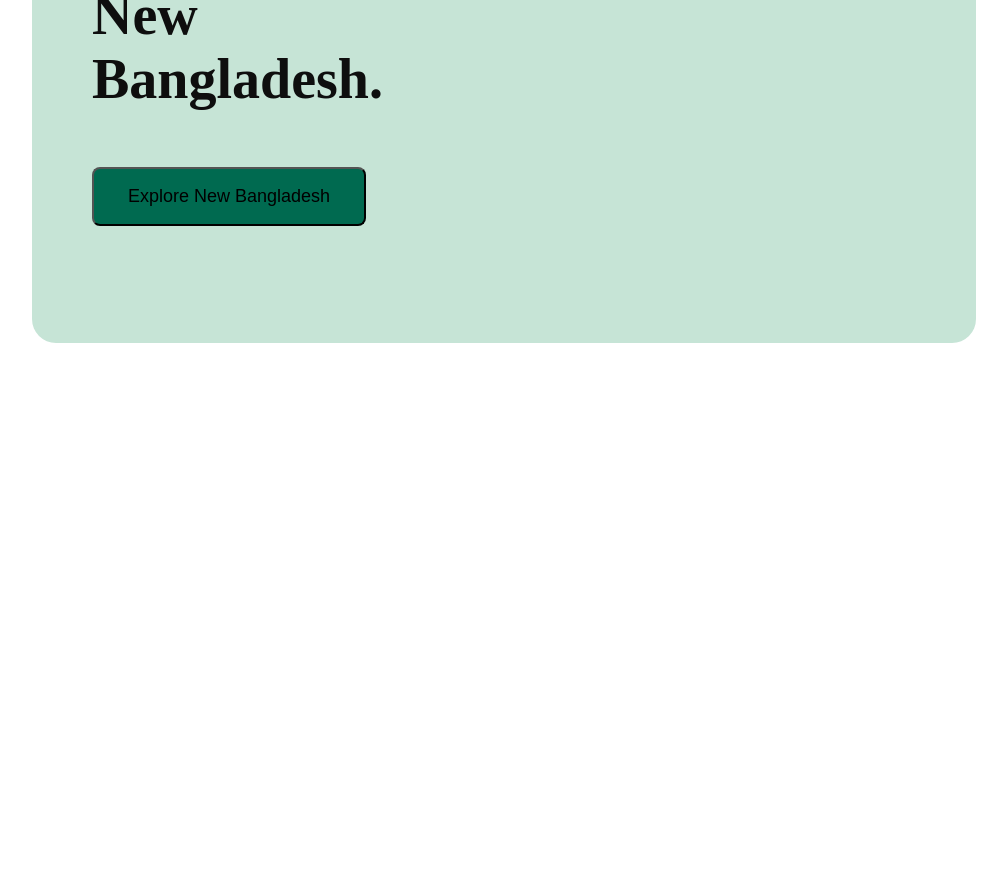
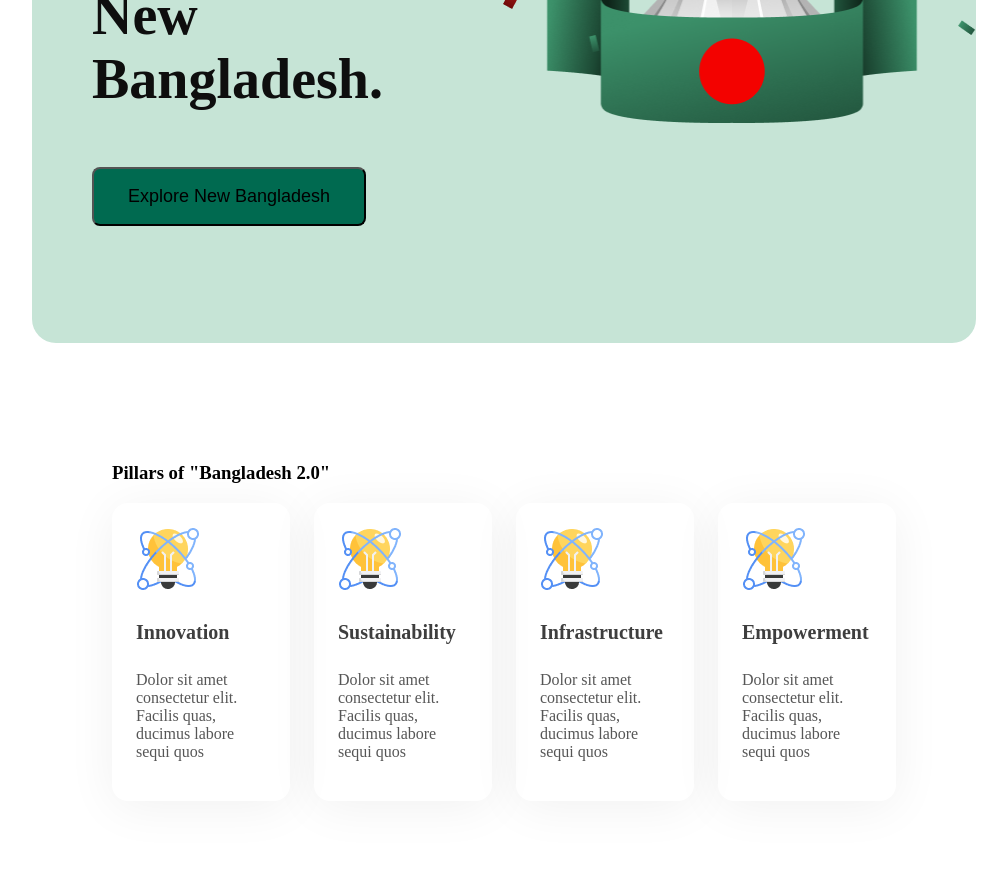
Before and after one commit to fahmidfuadf/assignment-1, a plain HTML site: page index.html in a window 1280 px wide. Shown: the part 616-1500 px from the top of the page, without its empty margins (136-1143 px from the left). Before the commit the page ends 979 px from the top, so only its background shows below. Drawn offline with Linux system fonts and the light colour scheme.

Commit message:
added main section 1

```diff
--- a/index.html
+++ b/index.html
@@ -26,13 +26,37 @@
                 <p class="two">Bangladesh 2.0</p>
                 <h3 class="three">Idea , innovation ,
                     vision and challenges in New Bangladesh.</h3>
-                    <button class="four">Explore New Bangladesh</button>
+                <button class="four">Explore New Bangladesh</button>
             </div>
             <img class="five" src="assets/hero.png" alt="Shaheed Miner">
         </div>
     </header>
     <main>
-
+        <section class="pillars">
+            <h3 class="pillars-title">Pillars of "Bangladesh 2.0"</h3>
+            <div class="pillars-container">
+                <div class="pillars-parts">
+                    <img class="pillar-img" src="assets/card-icon.png" alt="Symbol of Energy">
+                    <h4 class="pillar-img-title">Innovation</h4>
+                    <p class="pillar-img-subtitle">Dolor sit amet consectetur elit. Facilis quas, ducimus labore sequi quos </p>
+                </div>
+                <div class="pillars-parts">
+                    <img class="pillar-img" src="assets/card-icon.png" alt="Symbol of Energy">
+                    <h4 class="pillar-img-title">Sustainability</h4>
+                    <p class="pillar-img-subtitle">Dolor sit amet consectetur elit. Facilis quas, ducimus labore sequi quos </p>
+                </div>
+                <div class="pillars-parts">
+                    <img class="pillar-img" src="assets/card-icon.png" alt="Symbol of Energy">
+                    <h4 class="pillar-img-title">Infrastructure</h4>
+                    <p class="pillar-img-subtitle">Dolor sit amet consectetur elit. Facilis quas, ducimus labore sequi quos </p>
+                </div>
+                <div class="pillars-parts">
+                    <img class="pillar-img" src="assets/card-icon.png" alt="Symbol of Energy">
+                    <h4 class="pillar-img-title">Empowerment</h4>
+                    <p class="pillar-img-subtitle">Dolor sit amet consectetur elit. Facilis quas, ducimus labore sequi quos </p>
+                </div>
+            </div>
+        </section>
     </main>
     <footer>
 
--- a/styles/styles.css
+++ b/styles/styles.css
@@ -129,6 +129,7 @@ nav li a {
 }
 .starting{
     display: flex;
+    align-items: center;
     background-color: #C6E4D6;
     border-radius: 24px;
     margin: 20px 160px;
@@ -157,3 +158,34 @@ nav li a {
     height: 400px;
     width: 474.03px;
 }
+.pillars{
+  margin: auto 160px;
+  padding: 80px;
+}
+.pillars-title{
+  font-size: 40;
+  font-weight: 700;
+}
+.pillars-container{
+  display: flex;
+  gap: 24px;
+}
+.pillars-parts{
+  padding: 24px;
+  border-radius: 16px;
+  box-shadow: 0px 6px 50px 0px rgba(0, 0, 0, 0.06);
+}
+.pillar-img{
+  height: 64px;
+  width: 64px;
+
+}
+.pillar-img-title{
+  font-size: 20px;
+  font-weight: 700;
+  color: rgba(14, 14, 14, 0.8);
+}
+.pillar-img-subtitle{
+  font-size: 16px;
+  color: rgba(14, 14, 14, 0.7);
+}
```
